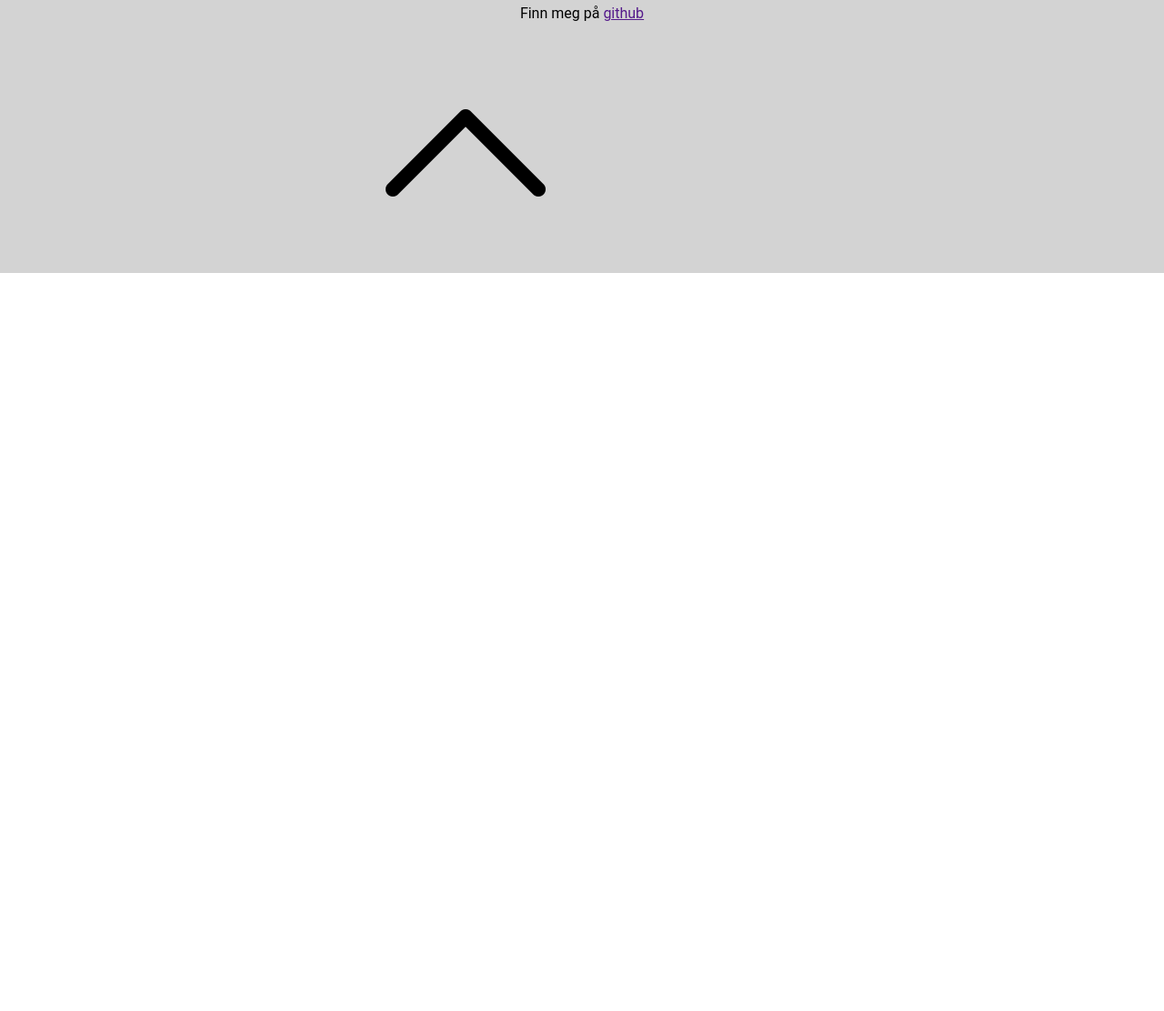
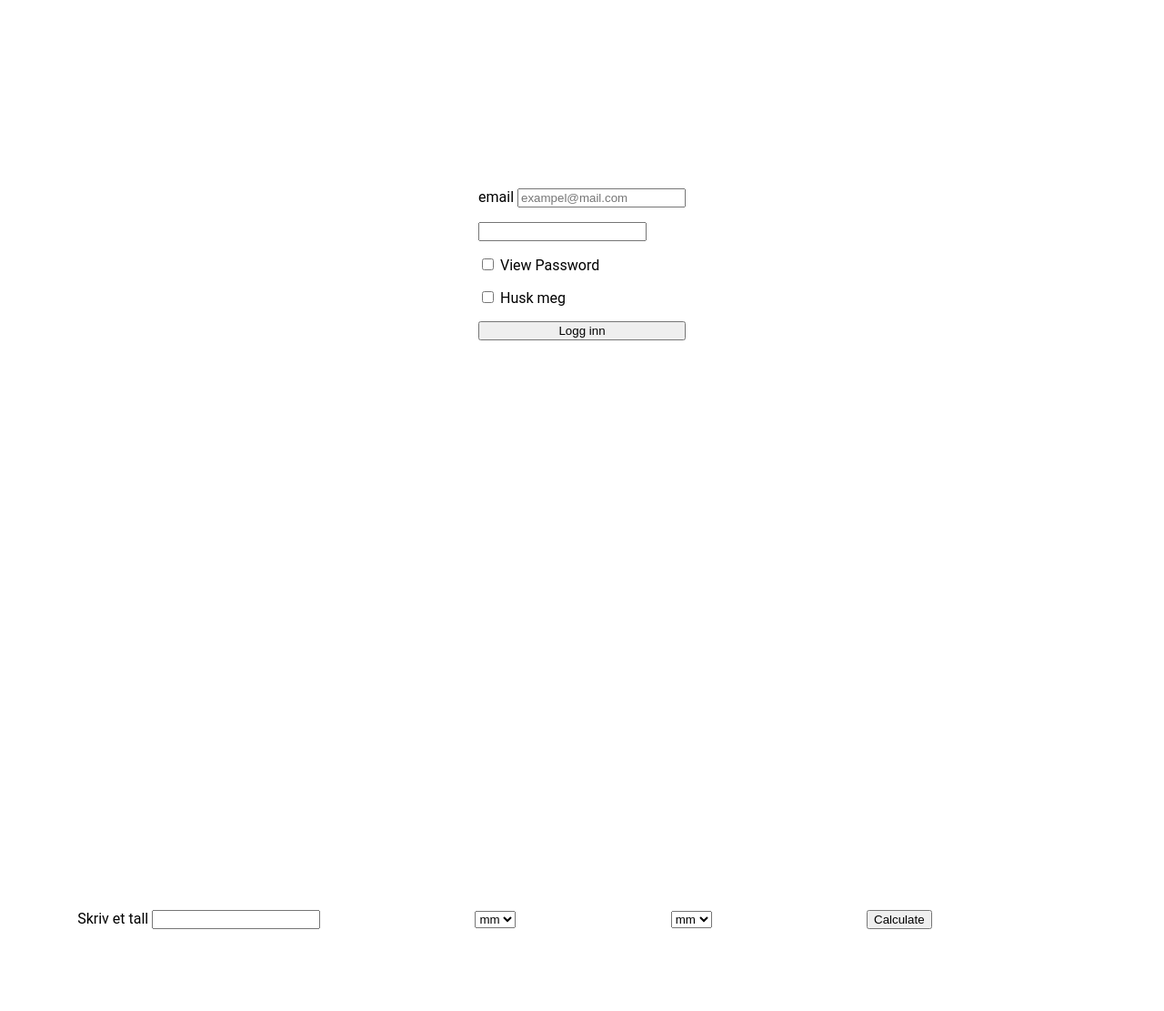
Before and after one commit to eirinedvinsen/kodeloftetg14_undervisning15forms, a website: page index.html in a window 1280 px wide. Shown: the part 841-1952 px from the top of the page at 91% size. Before the commit the page ends 1141 px from the top, so only its background shows below. Drawn offline with Linux system fonts and the light colour scheme.

Commit message:
adding functional js to login button

```diff
--- a/index.html
+++ b/index.html
@@ -43,6 +43,7 @@
             />
           </label>
 
+
           <label for="numberInput">
             <input type="number" name="numberInput" id="numberInput" />
           </label>
@@ -56,7 +57,78 @@
           <label for="">
             <input type="date" name="" id="">
           </label>
+
+          <label for="">
+            <input type="email" name="" id="" placeholder="exampel@mail.com">
+          </label>
+          <label for="">
+            <input type="password" name="" id="">
+          </label>
+
+          <label for="">
+            <input type="button" value="send">
+          </label>
+          <button type="submit">send</button>
         </form>
+      </section>
+
+      <section class="section">
+        <!-- Innlogging -->
+        <form>
+          <label for="userEmail">
+            email
+            <input type="email" name="userEmail" id="userEmail"
+            placeholder="exampel@mail.com">
+          </label>
+
+          <label for="userPassword">
+            <input type="password" name="userPassword" id="userPassword">
+          </label>
+
+          <label for="viewPassword">
+            <input type="checkbox" name="viewPassword" id="viewPassword">
+            View Password
+          </label>
+
+          <label for="rememberMe">
+            <input type="checkbox" name="rememberMe" id="rememberMe">
+            Husk meg
+          </label>
+
+          <button id="loginButton">Logg inn</button>
+        </form>
+      </section>
+
+      <section class="section">
+        <!--Måleenhetskonverterer-->
+        <label for="unitInput">
+          Skriv et tall
+          <input type="number" name="unitInput" id="unitInput">
+        </label>
+
+        <label for="unitFrom">
+          <select name="unitFrom" id="unitFrom">
+            <option value="mm">mm</option>
+            <option value="cm">cm</option>
+            <option value="dm">dm</option>
+            <option value="m">m</option>
+            <option value="km">km</option>
+          </select>
+        </label>
+
+        <label for="unitTo">
+          <select name="unitTo" id="unitTo">
+            <option value="mm">mm</option>
+            <option value="cm">cm</option>
+            <option value="dm">dm</option>
+            <option value="m">m</option>
+            <option value="km">km</option>
+          </select>
+        </label>
+
+        <button id="submitButton">Calculate</button>
+
+        <p id="unitOutput"><!-- INNHOLD KOMMER FRA JS--></p>
       </section>
     </main>
 
--- a/script.js
+++ b/script.js
@@ -1,18 +1,18 @@
 // Hent "knappen" som skal aktivere noe
 const hamburgerIcon = document.querySelector("#hamburgerIcon");
-console.log(hamburgerIcon);
+//console.log(hamburgerIcon);
 
 hamburgerIcon.addEventListener("click", function () {
   // Hente elementet som skal bli synlig
   const navList = document.querySelector("#navList");
-  console.log(navList);
+  //console.log(navList);
 
   navList.classList.remove("hidden");
   navList.classList.add("navList");
 });
 
 const sunIcon = document.querySelector("#sunIcon");
-console.log(sunIcon);
+//console.log(sunIcon);
 
 sunIcon.addEventListener("click", function () {
   const body = document.querySelector("body");
@@ -20,3 +20,29 @@ sunIcon.addEventListener("click", function () {
   body.classList.remove("light");
   body.classList.add("dark");
 });
+
+//
+//
+//starte med button//
+
+const loginButton = document.querySelector("#loginButton");
+console.log(loginButton);
+
+loginButton.addEventListener("click", function(event){
+  event.preventDefault();
+  console.log("Button clicked");
+
+  //Hent
+  const userEmail = document.querySelector("#userEmail");
+  const userPassword = document.querySelector("#userPassword");
+  const viewPassword = document.querySelector("#viewPassword");
+  const rememberMe = document.querySelector("#rememberMe");
+  console.log(userEmail, userPassword, viewPassword, rememberMe);
+
+  //Modifiser
+  const emailValue = userEmail.value;
+  const passwordValue = userPassword.value;
+
+  //Send
+  console.log("Din epost adresse er: " + emailValue + ".");
+});
--- a/styles.css
+++ b/styles.css
@@ -81,6 +81,10 @@ form{
   gap: 16px;
 }
 
+/*input [type="text"] {
+  border: 1px solid red;
+ }*/
+
 /* FOOTER */
 .footer {
   display: flex;
```
Also changed, not shown: 1 other file.
